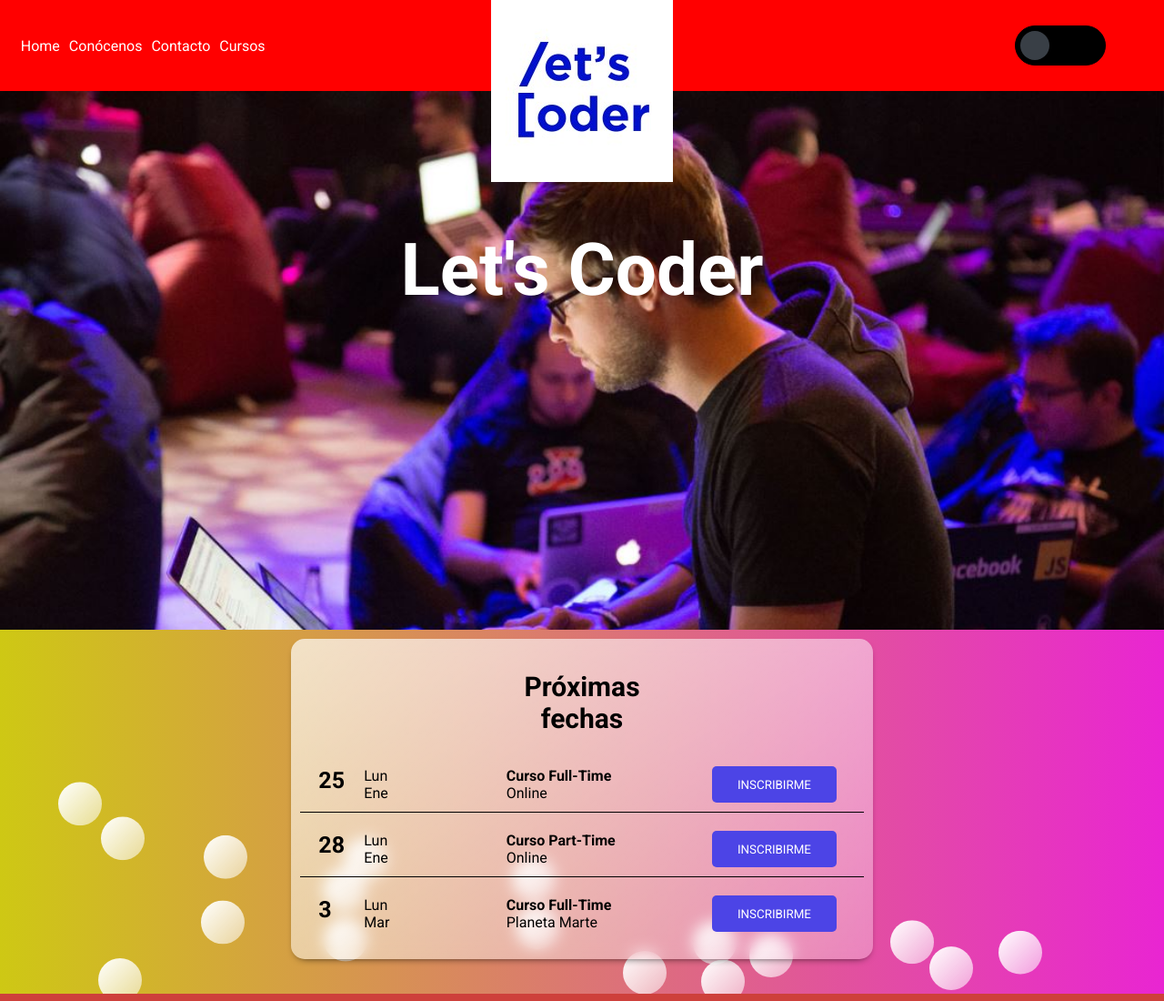
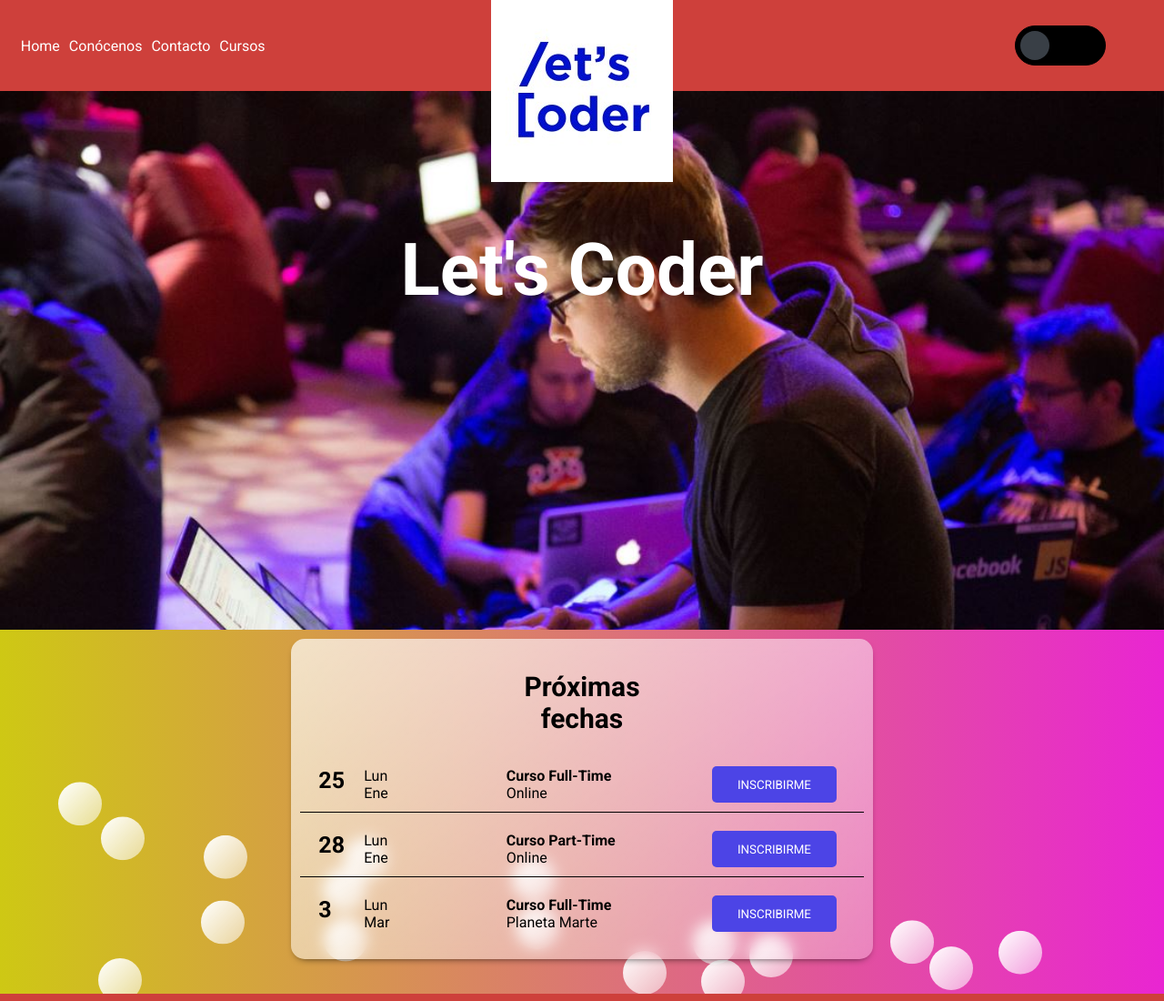
Before and after one commit to iancartis/iancartis-letscoder-sprint2, a plain HTML site: page index.html in a window 1280 px wide. Shown: the top 1100 px of the page at 91% size. Drawn offline with Linux system fonts and the light colour scheme.

Commit message:
reverse header color

```diff
--- a/css/styles.css
+++ b/css/styles.css
@@ -42,8 +42,7 @@
     padding: 1%;
     position: fixed;
     background-color: 100vh;
-    /* background: #ce403b; */
-    background: red;
+    background: #ce403b;
     z-index: 10;
     top: 0;
     display: flex;
```
